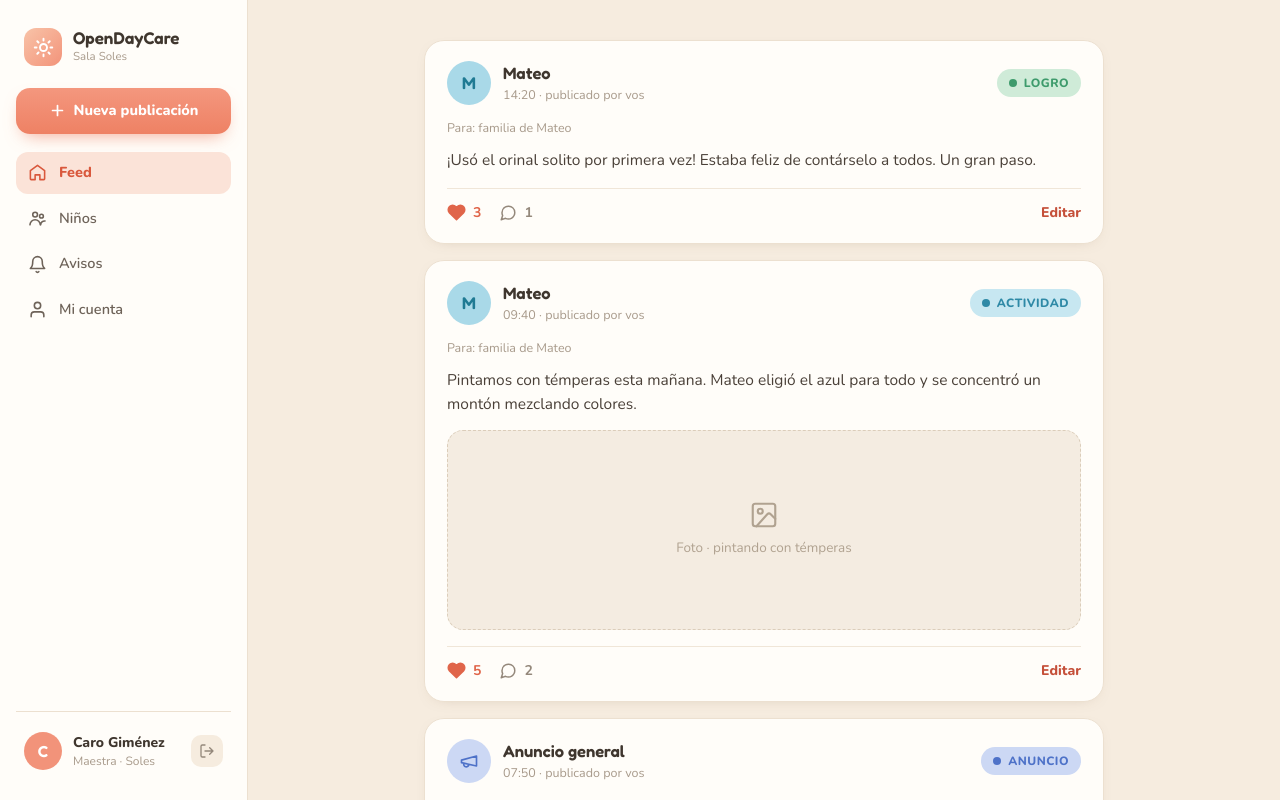
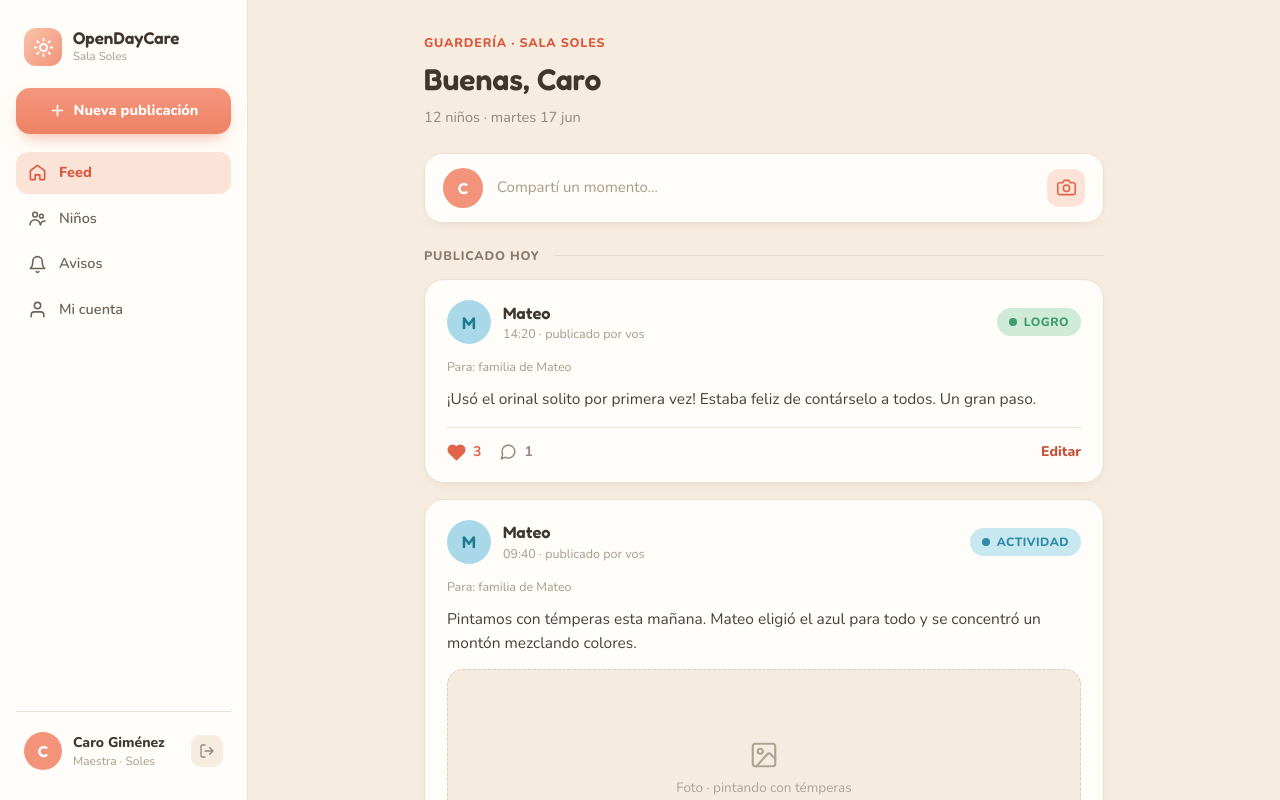
Before and after one commit to rburgos90/open-daycare, a Next.js app: page / in a window 1280 px wide. Built offline with nearby package versions, Linux system fonts and the light colour scheme.

Commit message:
feat: enhance Home component with user-specific greetings and room details, integrate CameraIcon

```diff
--- a/app/page.tsx
+++ b/app/page.tsx
@@ -1,16 +1,71 @@
 import FeedPost from "./_components/FeedPost";
 import Sidebar from "./_components/Sidebar";
-import { posts } from "./_data/feed";
+import { currentUser, posts, room } from "./_data/feed";
+
+function CameraIcon() {
+  return (
+    <svg
+      width="19"
+      height="19"
+      viewBox="0 0 24 24"
+      fill="none"
+      stroke="currentColor"
+      strokeWidth="2"
+      strokeLinecap="round"
+      strokeLinejoin="round"
+      aria-hidden="true"
+    >
+      <path d="M23 19a2 2 0 0 1-2 2H3a2 2 0 0 1-2-2V8a2 2 0 0 1 2-2h4l2-3h6l2 3h4a2 2 0 0 1 2 2z" />
+      <circle cx="12" cy="13" r="4" />
+    </svg>
+  );
+}
 
 export default function Home() {
   return (
     <div className="flex min-h-screen bg-canvas">
       <Sidebar />
       <main className="h-screen min-w-0 flex-1 overflow-y-auto">
-        <div className="mx-auto flex w-full max-w-[760px] flex-col gap-4 px-10 py-10">
-          {posts.map((post) => (
-            <FeedPost key={post.id} post={post} />
-          ))}
+        <div className="mx-auto w-full max-w-[760px] px-10 pt-[34px] pb-20">
+          <header className="mb-6">
+            <div className="mb-1 text-[12.5px] font-extrabold tracking-[.8px] text-accent">
+              GUARDERÍA · {room.name.toUpperCase()}
+            </div>
+            <h1 className="font-display text-[30px] font-semibold text-ink">
+              Buenas, {currentUser.name.split(" ")[0]}
+            </h1>
+            <p className="mt-[5px] text-[14.5px] text-muted-strong">
+              {room.childrenCount} niños · {room.dateLabel}
+            </p>
+          </header>
+
+          <span
+            aria-disabled="true"
+            className="mb-6 flex items-center gap-3.5 rounded-[18px] border border-line bg-surface px-[18px] py-3.5 shadow-composer"
+          >
+            <span className="flex h-10 w-10 flex-none items-center justify-center rounded-full bg-avatar font-display text-base font-semibold text-white">
+              {currentUser.initial}
+            </span>
+            <span className="flex-1 text-[15px] text-muted">
+              Compartí un momento…
+            </span>
+            <span className="flex h-[38px] w-[38px] items-center justify-center rounded-[12px] bg-accent-soft text-[#E0654A]">
+              <CameraIcon />
+            </span>
+          </span>
+
+          <div className="mb-3.5 flex items-center gap-3.5">
+            <span className="text-[12.5px] font-extrabold tracking-[.8px] text-[#8A7C6D]">
+              PUBLICADO HOY
+            </span>
+            <span className="h-px flex-1 bg-line-strong" aria-hidden="true" />
+          </div>
+
+          <div className="flex flex-col gap-4">
+            {posts.map((post) => (
+              <FeedPost key={post.id} post={post} />
+            ))}
+          </div>
         </div>
       </main>
     </div>
```
